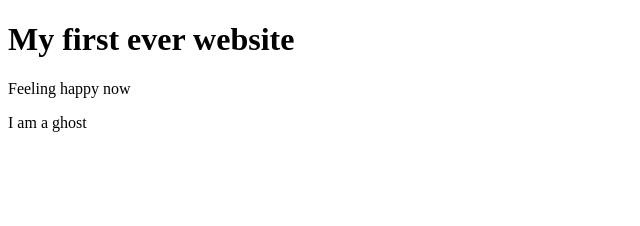
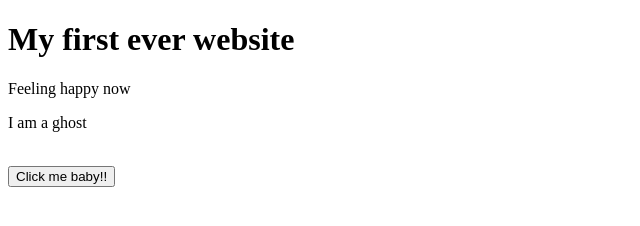
Before and after one commit to jobaerahammed/my-first-website, a plain HTML site: page my-first-website/index.html in a window 1280 px wide. Shown: the whole page, without its empty margins (0-640 px from the left). Drawn offline with Linux system fonts and the light colour scheme.

Commit message:
adding done button

```diff
--- a/my-first-website/index.html
+++ b/my-first-website/index.html
@@ -10,5 +10,7 @@
     <h1>My first ever website</h1>
     <p>Feeling happy now</p>
     <p>I am a ghost</p>
+    <br>
+    <button>Click me baby!!</button>
 </body>
 </html>
```
